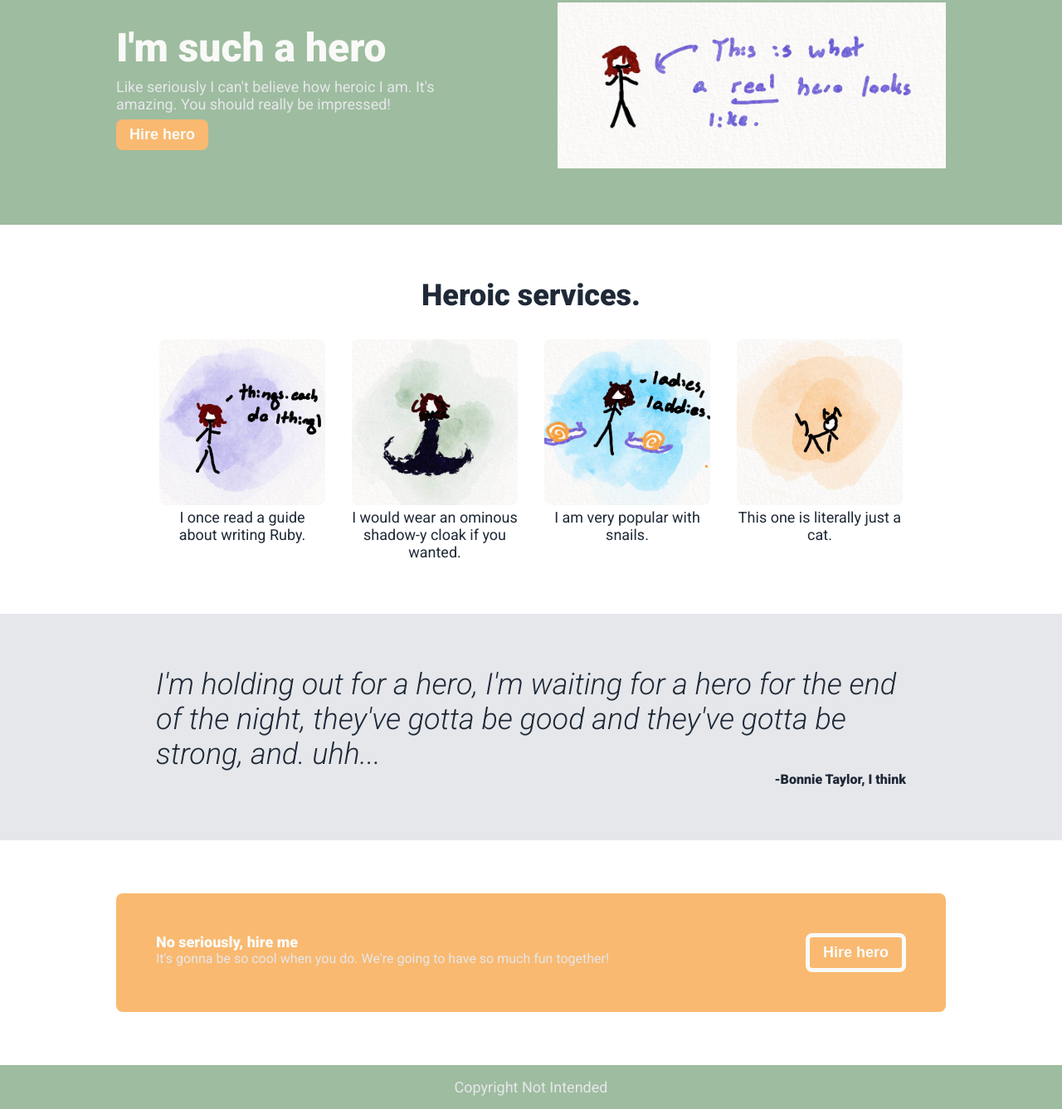
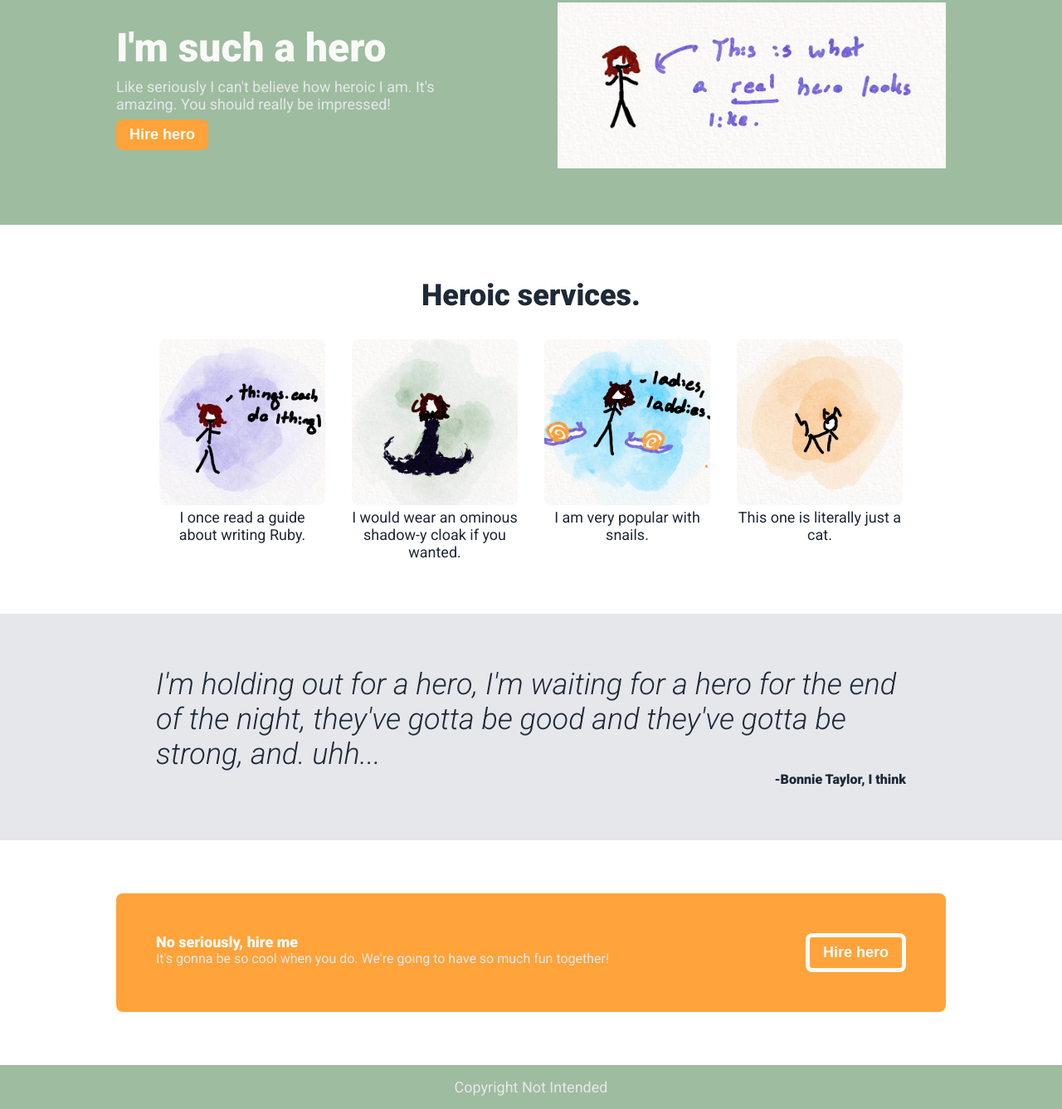
Before and after one commit to a-lilian/odin-landing-page, a plain HTML site: page index.html in a window 1280 px wide. Shown: the part 121-1458 px from the top of the page at 83% size. Drawn offline with Linux system fonts and the light colour scheme.

Commit message:
Improve contrast on orange elements

```diff
--- a/styles.css
+++ b/styles.css
@@ -90,7 +90,7 @@ a {
 }
 
 .hero-button {
-    background-color: #f9b970;
+    background-color: #ffa33a;
     color: #f9faf8;
     font-size: 18px;
     font-weight: 900;
@@ -156,7 +156,7 @@ h2 {
 
 .cta-box {
     flex: auto;
-    background-color: #f9b970;
+    background-color: #ffa33a;
     border-radius: 8px;
     display: flex;
     justify-content: space-between;
```
